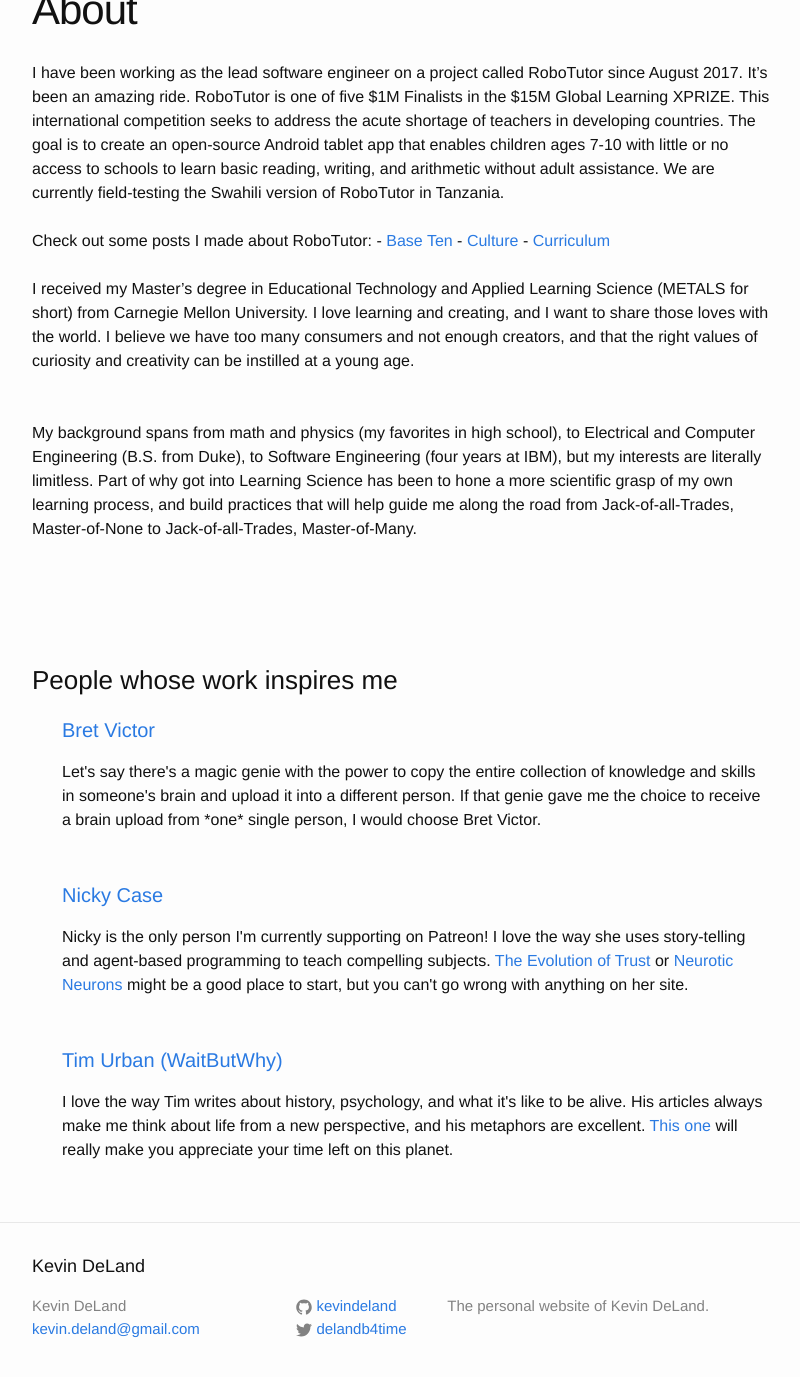
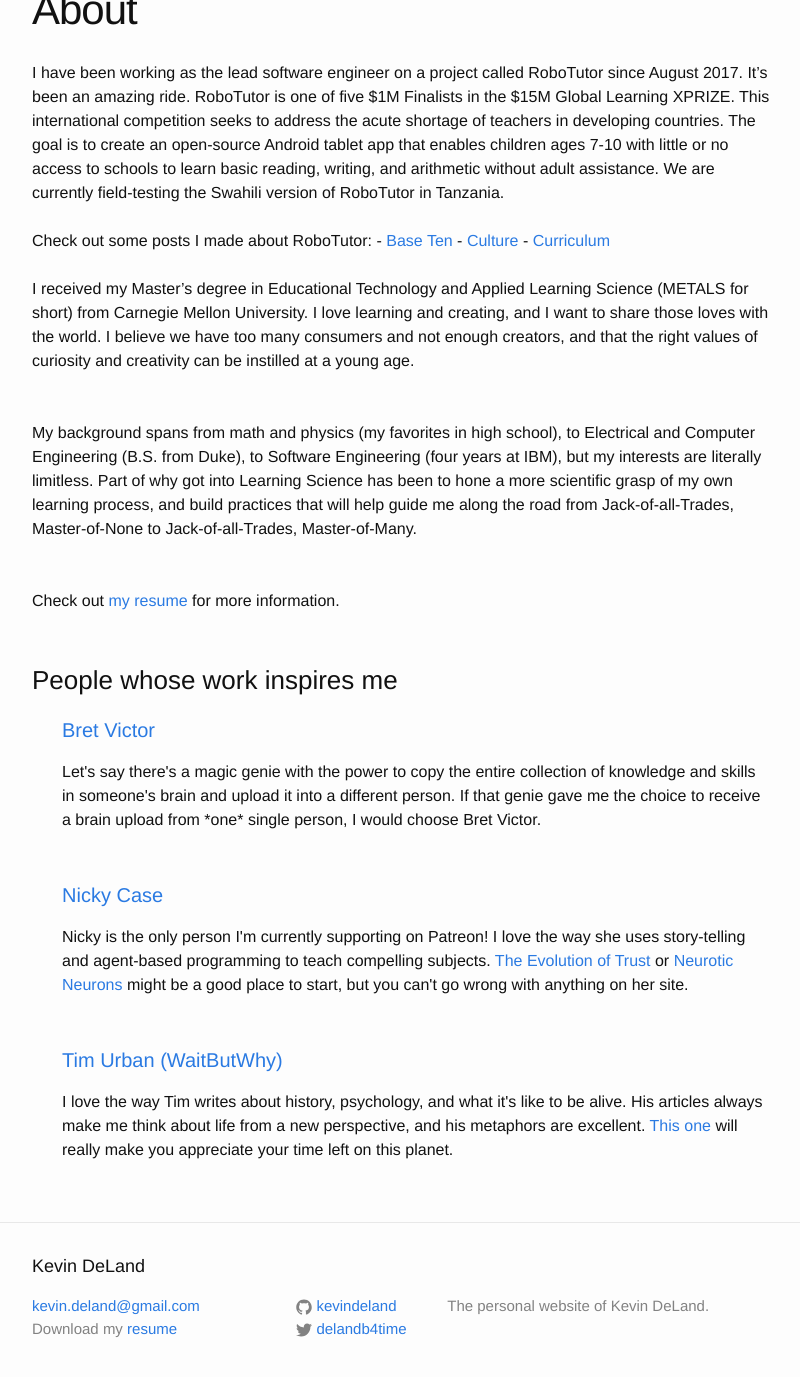
Before and after one commit to kevindeland/kevindeland.github.io, a Jekyll site: the page built from about/index.html, in a window 1280 px wide and 1400 px high, scrolled down 103 px. Shown: the top 1377 px of the window, without its empty margins (238-1038 px from the left). Built offline with Jekyll 4.4.1, drawn with Linux system fonts in a browser that asks for light colours.

Commit message:
added resume

```diff
--- a/_includes/footer.html
+++ b/_includes/footer.html
@@ -7,8 +7,8 @@
     <div class="footer-col-wrapper">
       <div class="footer-col footer-col-1">
         <ul class="contact-list">
-          <li>{{ site.title | escape }}</li>
           <li><a href="mailto:{{ site.email }}">{{ site.email }}</a></li>
+          <li>Download my <a href="https://drive.google.com/file/d/1E6zTKiyWldgpyhrF_NusNz3M7rPd1LoU/view?usp=sharing" target="_blank">resume</a></li>
         </ul>
       </div>
 
--- a/about/index.html
+++ b/about/index.html
@@ -16,6 +16,7 @@
 <br><br><br>
 My background spans from math and physics (my favorites in high school), to Electrical and Computer Engineering (B.S. from Duke), to Software Engineering (four years at IBM), but my interests are literally limitless. Part of why got into Learning Science has been to hone a more scientific grasp of my own learning process, and build practices that will help guide me along the road from Jack-of-all-Trades, Master-of-None to Jack-of-all-Trades, Master-of-Many.
 <br><br><br>
+Check out <a href="https://drive.google.com/file/d/1E6zTKiyWldgpyhrF_NusNz3M7rPd1LoU/view?usp=sharing" target="_blank">my resume</a> for more information.
 
 <br><br><br>
 <h3>People whose work inspires me</h3>
```
